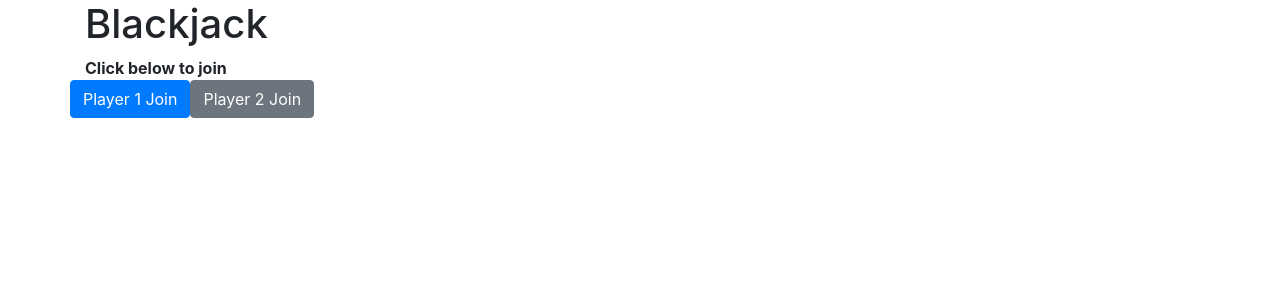
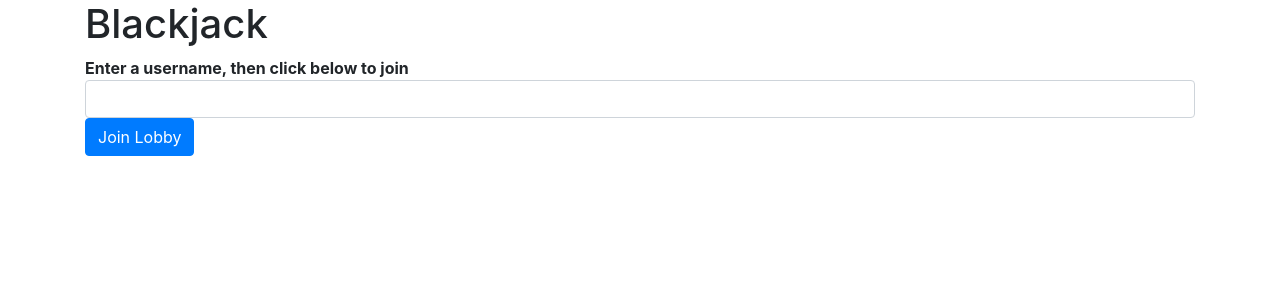
Before and after one commit to mhtenhove/WP23-project, a PHP site: page / in a window 1280 px wide. Shown: the part 56-356 px from the top of the page. Run offline with PHP 8.4, Linux system fonts and the light colour scheme.

Commit message:
Added player_counter.php and username functionality

```diff
--- a/data/data.json
+++ b/data/data.json
@@ -1 +1 @@
-{"player": "noone"}
+[{"id":0,"name":"Admin"}]
--- a/index.php
+++ b/index.php
@@ -17,13 +17,15 @@ include __DIR__ . '/tpl/body_start.php';
     <div class="row">
         <div class="col-md-12">
             <h1>Blackjack</h1>
-            <strong>Click below to join</strong>
+            <strong>Enter a username, then click below to join</strong>
         </div>
     </div>
-    <div class="row">
-        <button class="btn btn-primary" id="p1-button">Player 1 Join</button>
-        <button class="btn btn-secondary" id="p2-button">Player 2 Join</button>
-    </div>
+    <form action="scripts/player_counter.php" method="POST">
+        <div class="form-group">
+            <input type="text" class="form-control" id="player-name" name="player-name">
+            <button type="submit" name="join" class="btn btn-primary" id="join-button">Join Lobby</button>
+        </div>
+    </form>
 
 <?php
 include __DIR__ . '/tpl/body_end.php';
--- a/scripts/main.js
+++ b/scripts/main.js
@@ -1,13 +1,7 @@
 function player_join() {
-    $('#p1-button').click(function(event) {
+    $('#join-button').click(function(event) {
         player1 = 'Player 1';
         sessionStorage.setItem('player', player1);
-        window.location.href = 'game.php'
-    });
-
-    $('#p2-button').click(function(event) {
-        player2 = 'Player 2';
-        sessionStorage.setItem('player', player2);
         window.location.href = 'game.php'
     });
 
@@ -43,5 +37,7 @@ function player_num_display() {
 $(function() {
     player_join();
     player_num_display();
-    window.setInterval(loadPlayerInfo, 1000);
+    if (window.location.pathname == '/game.php') {
+        window.setInterval(loadPlayerInfo, 1000);
+    }
 });
```
Also changed, not shown: scripts/player_counter.php (added, +20 -0 lines).
